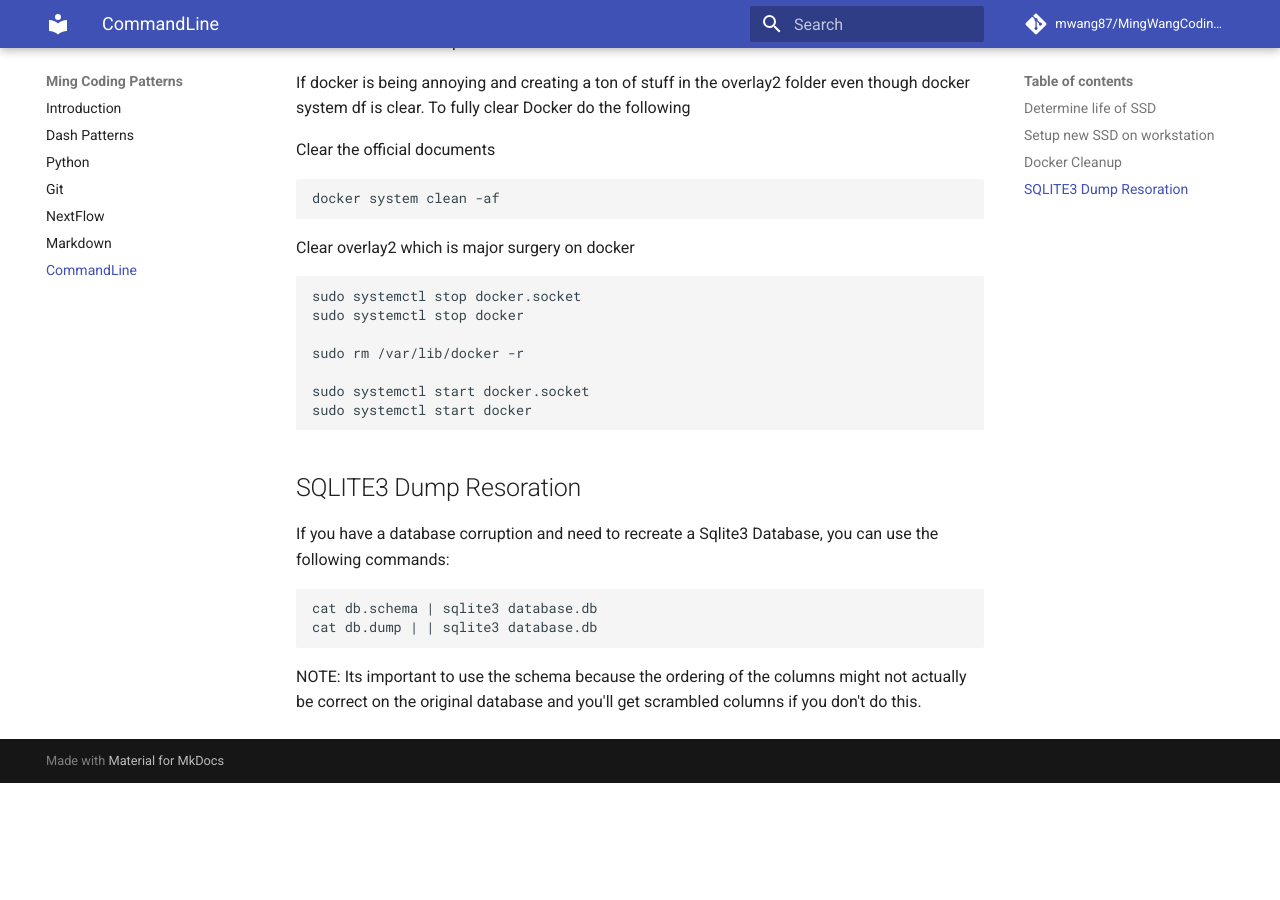
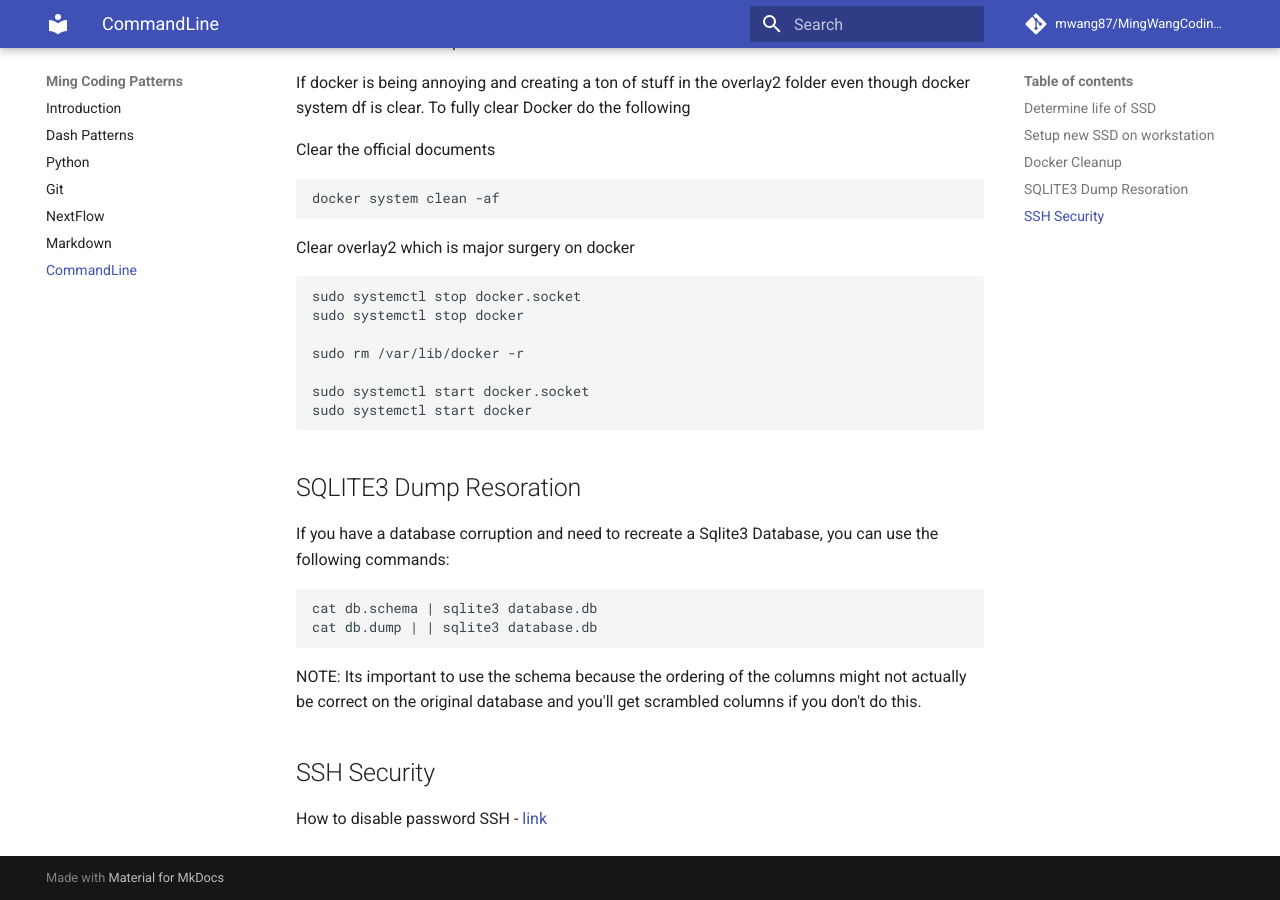
Before and after one commit to mwang87/MingWangCodingPatterns, an MkDocs documentation site: the page built from docs/commandline.md, in a window 1280 px wide and 900 px high, scrolled down 506 px. Built offline with MkDocs 1.6.1 and Material for MkDocs 9.7.7, drawn with Linux system fonts in a browser that asks for light colours; comment, search, counter and statistics services are not loaded; before the commit the page ends 1289 px from its top, so only the background shows below that.

Commit message:
Update commandline.md

````diff
--- a/docs/commandline.md
+++ b/docs/commandline.md
@@ -47,3 +47,7 @@ cat db.dump | | sqlite3 database.db
 ```
 
 NOTE: Its important to use the schema because the ordering of the columns might not actually be correct on the original database and you'll get scrambled columns if you don't do this.
+
+## SSH Security
+
+How to disable password SSH - [link](https://www.cyberciti.biz/faq/how-to-disable-ssh-password-login-on-linux/)
````
